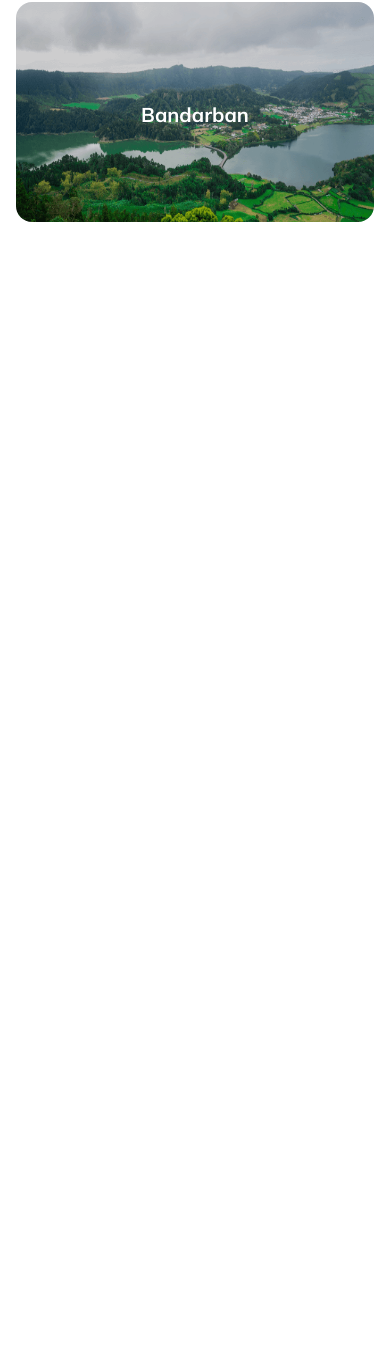
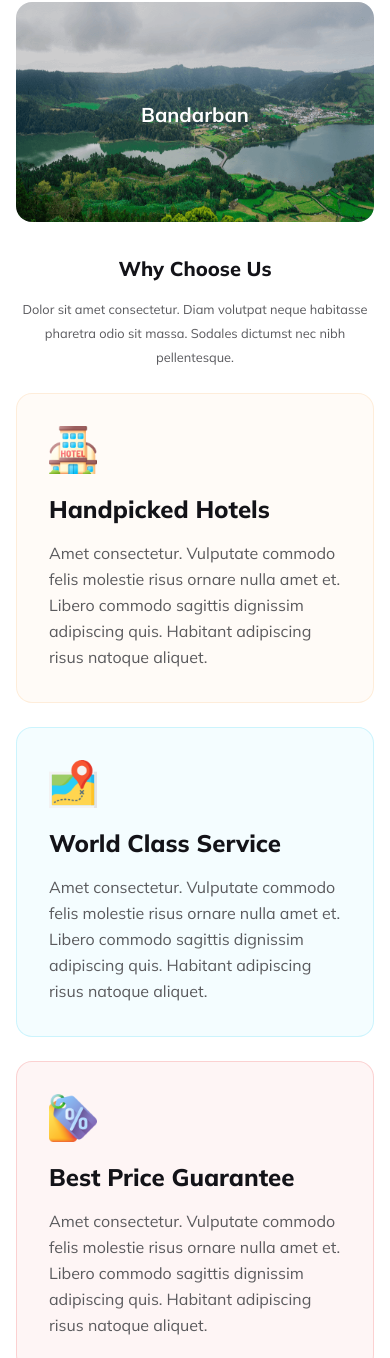
Before and after one commit to Morshedul-developer/hero-travel, a plain HTML site: page index.html in a window 390 px wide. Shown: the part 3079-4437 px from the top of the page. Before the commit the page ends 3305 px from the top, so only its background shows below. Drawn offline with Linux system fonts and the light colour scheme.

Commit message:
created why-choose section and made it also responsive for mobile and tablet devices

```diff
--- a/index.html
+++ b/index.html
@@ -98,7 +98,7 @@
             <button class="primary-btn">Read More</button>
           </div>
           <div class="tour-image">
-            <img src="./assets/tour.png" alt="">
+            <img src="./assets/tour.png" alt="" />
           </div>
         </div>
       </section>
@@ -106,40 +106,84 @@
       <!-- destination section -->
       <section class="destination">
         <h2 class="section-title">Choose Your Destination</h2>
-        <p class="section-para">Dolor sit amet consectetur. Diam volutpat neque habitasse pharetra odio sit massa. Sodales dictumst nec nibh pellentesque.</p>
+        <p class="section-para">
+          Dolor sit amet consectetur. Diam volutpat neque habitasse pharetra
+          odio sit massa. Sodales dictumst nec nibh pellentesque.
+        </p>
         <div class="destination-cards grid">
           <div class="destination-card">
-                <img src="./assets/maldives.png" alt="">
+            <img src="./assets/maldives.png" alt="" />
             <strong>Maldives</strong>
           </div>
           <div class="destination-card">
-                <img src="./assets/indonesia.png" alt="">
+            <img src="./assets/indonesia.png" alt="" />
             <strong>Indonesia</strong>
           </div>
           <div class="destination-card">
-                <img src="./assets/Rectangle 6.png" alt="">
+            <img src="./assets/Rectangle 6.png" alt="" />
             <strong>Srilanka</strong>
           </div>
           <div class="destination-card">
-                <img src="./assets/Rectangle 7.png" alt="">
+            <img src="./assets/Rectangle 7.png" alt="" />
             <strong>North America</strong>
           </div>
           <div class="destination-card">
-                <img src="./assets/Rectangle 9.png" alt="">
+            <img src="./assets/Rectangle 9.png" alt="" />
             <strong>Kashmir</strong>
           </div>
           <div class="destination-card">
-                <img src="./assets/Rectangle 11.png" alt="">
+            <img src="./assets/Rectangle 11.png" alt="" />
             <strong>Bangladesh</strong>
           </div>
           <div class="destination-card">
-                <img src="./assets/Rectangle 10.png" alt="">
+            <img src="./assets/Rectangle 10.png" alt="" />
             <strong>Bandarban</strong>
           </div>
         </div>
       </section>
 
-       <!--  -->
+      <!-- why-choose section -->
+      <section class="why-choose">
+        <h2 class="section-title">Why Choose Us</h2>
+        <p class="section-para">
+          Dolor sit amet consectetur. Diam volutpat neque habitasse pharetra
+          odio sit massa. Sodales dictumst nec nibh pellentesque.
+        </p>
+        <div class="choose-cards flex">
+          <div class="choose-card">
+            <img src="./assets/hotel.png" alt="" />
+            <h4>Handpicked Hotels</h4>
+            <p>
+              Amet consectetur. Vulputate commodo felis molestie risus ornare
+              nulla amet et. Libero commodo sagittis dignissim adipiscing quis.
+              Habitant adipiscing risus natoque aliquet.
+            </p>
+          </div>
+          <div class="choose-card">
+            <img src="./assets/map.png" alt="" />
+            <h4>World Class Service</h4>
+            <p>
+              Amet consectetur. Vulputate commodo felis molestie risus ornare
+              nulla amet et. Libero commodo sagittis dignissim adipiscing quis.
+              Habitant adipiscing risus natoque aliquet.
+            </p>
+          </div>
+          <div class="choose-card">
+            <img src="./assets/price-tag.png" alt="" />
+            <h4>Best Price Guarantee</h4>
+            <p>
+              Amet consectetur. Vulputate commodo felis molestie risus ornare
+              nulla amet et. Libero commodo sagittis dignissim adipiscing quis.
+              Habitant adipiscing risus natoque aliquet.
+            </p>
+          </div>
+        </div>
+      </section>
+
+      <!-- discount -->
+       <section class="discount">
+
+       </section>
     </main>
   </body>
 </html>
--- a/styles/responsive.css
+++ b/styles/responsive.css
@@ -2,22 +2,22 @@
   .container {
     padding: 0 16px;
   }
-  main > section{
+  main > section {
     margin-top: 30px;
   }
   .banner > div > div,
   .tour-container {
     flex-direction: column;
   }
-  .destination-cards{
+  .destination-cards {
     grid-template-columns: 1fr;
   }
-  .section-title{
+  .section-title {
     font-size: 1.25rem;
     margin-bottom: 16px;
   }
-  .section-para
-  ,.banner-des,
+  .section-para,
+  .banner-des,
   .tour-info > ul li,
   .tour-des {
     font-size: 0.8rem;
@@ -25,7 +25,7 @@
   }
   .section-para,
   .tour-info > ul,
-  .tour-des{
+  .tour-des {
     margin-bottom: 16px;
   }
   nav > ul > li {
@@ -69,18 +69,18 @@
     margin-bottom: 24px;
   }
 
-  .tour-container{
+  .tour-container {
     padding: 0 0;
     gap: 24px;
   }
-  .tour-image img{
+  .tour-image img {
     width: 100%;
   }
-  .tour-info > ul{
+  .tour-info > ul {
     gap: 16px;
   }
 
-  .destination-cards{
+  .destination-cards {
     gap: 16px;
   }
   .destination-card:nth-child(1),
@@ -89,18 +89,27 @@
   .destination-card:nth-child(4),
   .destination-card:nth-child(5),
   .destination-card:nth-child(6),
-  .destination-card:nth-child(7){
+  .destination-card:nth-child(7) {
     grid-column: auto;
   }
-  .destination-card > img{
+  .destination-card > img {
     height: 220px;
   }
-  .destination .section-para{
+  .destination .section-para,
+  .why-choose .section-para {
     margin-bottom: 24px;
   }
-.destination-card > strong{
+  .destination-card > strong {
     font-size: 1.25rem;
     font-weight: 700;
+  }
+
+  .choose-card{
+    width: 100%;
+  }
+  .choose-card > img{
+    width: 48px;
+    margin-bottom: 16px;
   }
 }
 
@@ -112,7 +121,7 @@
   .tour-container {
     flex-direction: column;
   }
-  .destination-cards{
+  .destination-cards {
     grid-template-columns: repeat(2, 1fr);
   }
   nav > ul > li {
@@ -141,7 +150,7 @@
     font-size: 0.9rem;
     margin-bottom: 24px;
   }
-  .tour-image img{
+  .tour-image img {
     width: 100%;
   }
 
@@ -151,13 +160,14 @@
   .destination-card:nth-child(4),
   .destination-card:nth-child(5),
   .destination-card:nth-child(6),
-  .destination-card:nth-child(7){
+  .destination-card:nth-child(7) {
     grid-column: auto;
   }
-  .destination-card > img{
+  .destination-card > img {
     height: 220px;
   }
-  .destination-card > strong{
+  .destination-card > strong {
     font-size: 1.5rem;
   }
+
 }
--- a/styles/style.css
+++ b/styles/style.css
@@ -9,18 +9,18 @@
   font-family: "Mulish", sans-serif;
 }
 
-html{
+html {
   font-size: 16px;
 }
 
 :root {
   --heading-color: #131318;
-    --text-white: #FFFFFF;
-    --text-orange: #FF5400;
+  --text-white: #ffffff;
+  --text-orange: #ff5400;
   --text-placeholder: rgba(19, 19, 24, 0.5);
   --nav-link-color: #424247;
   --section-para-color: rgba(19, 19, 24, 0.7);
-    --tour-des-color: #5A5A5D;
+  --tour-des-color: #5a5a5d;
 }
 
 .container {
@@ -56,7 +56,7 @@ main > section {
   margin-bottom: 24px;
 }
 
-.primary-btn{
+.primary-btn {
   background-color: var(--text-orange);
   color: var(--text-white);
   padding: 14px 24px;
@@ -75,7 +75,7 @@ nav {
   align-items: center;
   padding-top: 20px;
 }
-nav > div{
+nav > div {
   gap: 16px;
   align-items: center;
 }
@@ -83,12 +83,12 @@ nav > div > img {
   width: 48px;
   height: 48px;
 }
-nav > div > h4{
+nav > div > h4 {
   color: var(--heading-color);
   font-size: 2.25rem;
   font-weight: 800;
 }
-nav > div > h4 span{
+nav > div > h4 span {
   color: var(--text-orange);
 }
 
@@ -105,10 +105,10 @@ nav > ul > li > a {
   font-size: 1rem;
   font-weight: 600;
 }
-nav > ul li:first-child a{
+nav > ul li:first-child a {
   color: var(--text-orange);
 }
-.menu-icon{
+.menu-icon {
   display: none;
   font-size: 1.4rem;
   color: var(--heading-color);
@@ -117,7 +117,13 @@ nav > ul li:first-child a{
 
 /* banner section styles */
 .banner {
-  background-image: linear-gradient(180deg, rgba(19, 19, 24, 0.625) 0%, rgba(19, 19, 24, 0) 100%), url(../assets/banner.png);
+  background-image:
+    linear-gradient(
+      180deg,
+      rgba(19, 19, 24, 0.625) 0%,
+      rgba(19, 19, 24, 0) 100%
+    ),
+    url(../assets/banner.png);
   width: 100%;
   min-height: 500px;
   background-repeat: no-repeat;
@@ -133,13 +139,13 @@ nav > ul li:first-child a{
   align-items: center;
   text-align: center;
 }
-.banner-title{
+.banner-title {
   font-size: 4rem;
   font-weight: 800;
   color: var(--text-white);
   margin-bottom: 24px;
 }
-.banner-des{
+.banner-des {
   max-width: 676px;
   margin: 0 auto;
   font-size: 1rem;
@@ -147,7 +153,7 @@ nav > ul li:first-child a{
   color: var(--text-white);
   margin-bottom: 48px;
 }
-.banner > div > div{
+.banner > div > div {
   background-color: rgba(255, 255, 255, 0.3);
   padding: 16px;
   border-radius: 8px;
@@ -157,7 +163,8 @@ nav > ul li:first-child a{
   -o-border-radius: 8px;
   gap: 24px;
 }
-.banner > div > div input, .banner > div > div select{
+.banner > div > div input,
+.banner > div > div select {
   width: 174px;
   padding: 16px;
   border: none;
@@ -168,21 +175,22 @@ nav > ul li:first-child a{
   -ms-border-radius: 8px;
   -o-border-radius: 8px;
 }
-.banner > div > div input::placeholder, .banner > div > div select{
+.banner > div > div input::placeholder,
+.banner > div > div select {
   color: var(--text-placeholder);
 }
-.banner > div > div select option{
+.banner > div > div select option {
   color: var(--heading-color);
 }
-.banner > div > div select{
+.banner > div > div select {
   cursor: pointer;
 }
-.banner > div > div button{
+.banner > div > div button {
   width: 174px;
 }
 
 /* tour section */
-.tour-container{
+.tour-container {
   align-items: center;
   gap: 53px;
 }
@@ -193,38 +201,38 @@ nav > ul li:first-child a{
   margin-bottom: 24px;
   padding-left: 16px;
 }
-.tour-info > ul li{
+.tour-info > ul li {
   font-size: 1rem;
   line-height: 26px;
   color: var(--section-para-color);
 }
-.tour-des{
+.tour-des {
   max-width: 560px;
   font-size: 1rem;
   line-height: 26px;
   color: var(--tour-des-color);
   margin-bottom: 32px;
 }
-.tour-info button{
+.tour-info button {
   padding: 14px 35px;
 }
 
 /* destination section */
-.destination{
+.destination {
   text-align: center;
 }
-.destination .section-para{
+.destination .section-para {
   margin: auto;
   margin-bottom: 48px;
 }
-.destination-cards{
+.destination-cards {
   grid-template-columns: repeat(12, 1fr);
   gap: 24px;
 }
-.destination-card{
+.destination-card {
   position: relative;
 }
-.destination-card > img{
+.destination-card > img {
   width: 100%;
   height: 300px;
   border-radius: 16px;
@@ -234,25 +242,25 @@ nav > ul li:first-child a{
   -o-border-radius: 16px;
 }
 .destination-card:nth-child(1),
-.destination-card:nth-child(2){
+.destination-card:nth-child(2) {
   grid-column: span 6;
 }
-.destination-card:nth-child(3){
+.destination-card:nth-child(3) {
   grid-column: span 4;
 }
-.destination-card:nth-child(4){
+.destination-card:nth-child(4) {
   grid-column: span 5;
 }
-.destination-card:nth-child(5){
+.destination-card:nth-child(5) {
   grid-column: span 3;
 }
-.destination-card:nth-child(6){
+.destination-card:nth-child(6) {
   grid-column: span 5;
 }
-.destination-card:nth-child(7){
+.destination-card:nth-child(7) {
   grid-column: span 7;
 }
-.destination-card > strong{
+.destination-card > strong {
   position: absolute;
   top: 50%;
   left: 50%;
@@ -262,8 +270,56 @@ nav > ul li:first-child a{
   -ms-transform: translate(-50%, -50%);
   -o-transform: translate(-50%, -50%);
 }
-.destination-card > strong{
+.destination-card > strong {
   font-size: 1.75rem;
   font-weight: 800;
   color: var(--text-white);
 }
+
+/* why-choose section */
+.why-choose {
+  text-align: center;
+}
+.why-choose .section-para {
+  margin: auto;
+  margin-bottom: 48px;
+}
+.choose-cards{
+  flex-wrap: wrap;
+  justify-content: center;
+  gap: 24px;
+}
+.choose-card{
+  width: calc(50% - 24px);
+  background-color: rgba(251, 181, 99, 0.05);
+  border-radius: 16px;
+  -webkit-border-radius: 16px;
+  -moz-border-radius: 16px;
+  -ms-border-radius: 16px;
+  -o-border-radius: 16px;
+  padding: 32px;
+  text-align: left;
+  border: 1px solid rgba(251, 181, 99, 0.2);
+}
+.choose-card:nth-child(2){
+  background-color: rgba(41, 206, 246, 0.05);
+  border: 1px solid rgba(41, 206, 246, 0.2);
+}
+.choose-card:nth-child(3){
+  background-color: rgba(233, 68, 68, 0.05);
+  border: 1px solid rgba(233, 68, 68, 0.2);
+}
+.choose-card > img{
+  margin-bottom: 32px;
+}
+.choose-card > h4{
+  font-size: 1.5rem;
+  font-weight: 800;
+  color: var(--heading-color);
+  margin-bottom: 16px;
+}
+.choose-card > p{
+  font-size: 1rem;
+  line-height: 26px;
+  color: var(--tour-des-color);
+}
```
Also changed, not shown: assets/hotel.png (added), assets/map.png (added), assets/price-tag.png (added). Lines whose indentation alone changed are shown as unchanged.
